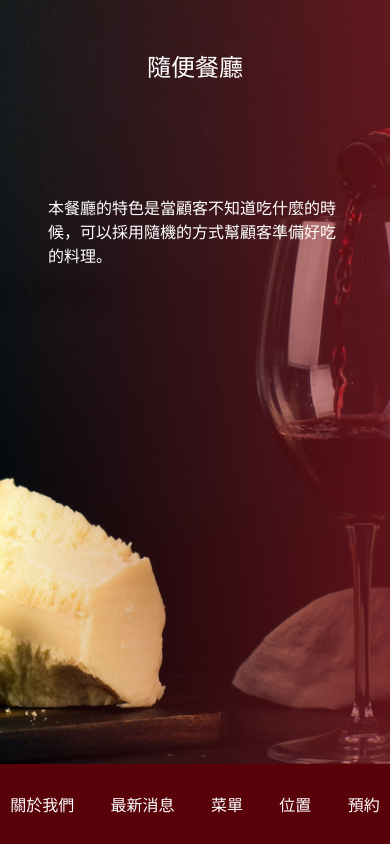
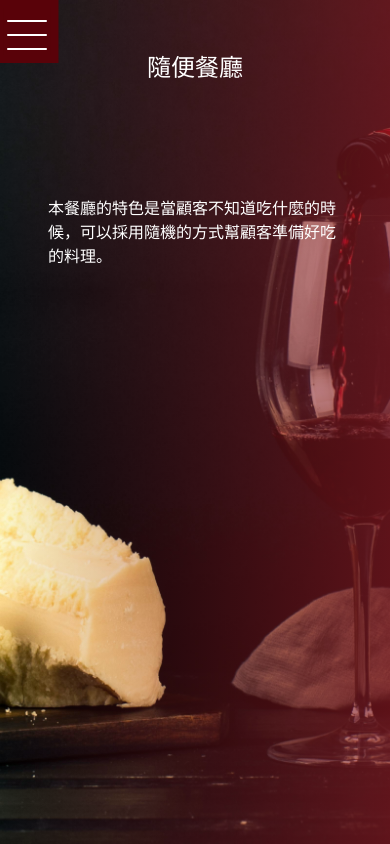
Before and after one commit to Ailafeka123/restaurantWeb, a Vue app: page / in a window 390 px wide. Shown: the top 844 px of the page. Built offline with nearby package versions, Linux system fonts and the light colour scheme.

Commit message:
修正menu選單 變成讀取時抓取螢幕寬度 來判斷要顯示手機板還是電腦版

```diff
--- a/src/assets/global.css
+++ b/src/assets/global.css
@@ -29,4 +29,5 @@ a{
 }
 ul li{
     list-style: none;
+    text-align: center;
 }
--- a/src/components/HeaderComponents/HeaderNavbar.vue
+++ b/src/components/HeaderComponents/HeaderNavbar.vue
@@ -1,26 +1,47 @@
 <script setup>
     import { ref, onMounted, watch } from 'vue';
-    //動態選單，可以收回
-    //抓取Y軸
+    //抓取要顯示手機還是電腦
+    let HeaderMenuSelect = ref("")
+    if(window.innerWidth > 768){
+        HeaderMenuSelect.value = "computer"
+    }else{
+        HeaderMenuSelect.value = "phone"
+    }
+    //動態選單
+    let headerClass = ref("")
+    //電腦版參數設定
+    //滾動位置紀錄
     let scrollY = ref(0);
-    let headerClass = ref("header")
-    //往上往下
+    //方向判定
     let Move = ref("down");
     //間隔開關
     let moveB = false;
-    onMounted(()=>{
-        moveB = true;
-    })
     //監聽滑動以及判斷往上往下
-    window.addEventListener("scroll",()=>{
+    const scrollDetest = () =>{
         if(scrollY.value < document.documentElement.scrollTop){
             Move.value = "down"
         }else{
             Move.value = "up"
         }
         scrollY.value = document.documentElement.scrollTop;
-    })
-    //根據狀態變化選單
+    }
+
+
+    //手機版餐數設定
+    //開關
+    let MenuOpen = ref(false);
+    const MenuOpenClick = ()=>{
+        MenuOpen.value = !MenuOpen.value;
+    }
+    //點擊選單讓選單收起
+    const MenuItemClick = ()=>{
+        MenuOpen.value = false;
+    }
+    onMounted(()=>{
+        if(HeaderMenuSelect.value === "computer"){
+            moveB = true;
+            window.addEventListener("scroll",scrollDetest)
+            headerClass.value = "header";
             watch(scrollY,()=>{
                 if(moveB){
                     if(scrollY > "80px" && Move.value === "down"){
@@ -34,6 +55,23 @@
                     },300)
                 }
             })
+        }else{
+            headerClass.value = "headerPhone headerPhoneClose"
+            watch(MenuOpen,()=>{
+                if(MenuOpen.value){
+                    headerClass.value = "headerPhone"
+                }else{
+                    headerClass.value = "headerPhone headerPhoneClose"
+                }
+            })
+        }
+    })
+
+
+
+
+    //根據狀態變化選單
+
     //點擊收回選單
     const CloseHeader = () =>{
         moveB = false;
@@ -46,10 +84,25 @@
 <template>
     <header :class="headerClass" >
         <nav class="nav">
-            <ul class="headerNav">
+            <ul class="headerNav" v-if="HeaderMenuSelect === `computer`">
                 <li><a  href="#">關於我們</a></li>
                 <li><a @click="CloseHeader" href="#News">最新消息</a></li>
                 <li><a @click="CloseHeader" href="#menuList">菜單</a></li>
+                <li>位置</li>
+                <li>預約</li>
+            </ul>
+
+            <ul class="headerNavPhone" v-else >
+                <li class="closePhoneMenu">
+                    <div @click="MenuOpenClick" class="ClosePhoneMunuButton">
+                        <span>—</span>
+                        <span>—</span>
+                        <span>—</span>
+                    </div>
+                </li>
+                <li><a href="#" @click="MenuItemClick">關於我們</a></li>
+                <li><a href="#News" @click="MenuItemClick">最新消息</a></li>
+                <li><a href="#menuList" @click="MenuItemClick">菜單</a></li>
                 <li>位置</li>
                 <li>預約</li>
             </ul>
@@ -71,32 +124,108 @@
         z-index: 999;
         transition: all 0.5s;
     }
-
     .header-close{
         transform: translateY(-100%);
-
     }
     .headerNav{
         display: flex;
         flex-direction: row;
         align-items: center;
         justify-content: center;
+        width: 100%;
+        height: 100%;
         gap: 1rem;
         transition: all 0.5s;
     }
-    @media (max-width:786px) {
-        .header{
+
+
+    .headerPhone{
+        display: flex;
+        flex-direction: column;
+        align-items: center;
+        justify-content: space-around;
         position: fixed;
-            flex-direction: column;
-            top: 100%;
+        top: 0;
         left: 0;
+        height: 100vh;
+        width: min(100vw,500px);
+        background-color: var(--header-color);
+        z-index: 999;
+        transition: all 0.5s;
+    }
+    .headerPhoneClose{
+        transform: translateX(-100%);
     }
     .nav{
         width: 100%;
+        height: 100%;
     }
-        .headerNav{
+    .headerNavPhone{
+        display: flex;
+        flex-direction: column;
+        align-items: center;
+        justify-content: start;
+        gap: 2rem;
+        height: 100%;
         width: 100%;
-            justify-content: space-around;
     }
+    .headerNavPhone li{
+        border: 4px solid black;
+        border-width: 0 0 4px 0;
+    }
+    .closePhoneMenu{
+        display: flex;
+        flex-direction: row;
+        align-items: center;
+        justify-content: end;
+        width: 100%;
+        padding: 0.5rem;
+        font-size: 10vw;
+        background-color: var(--header-color);
+        border-width: 0 !important;
+    }
+    .ClosePhoneMunuButton{
+        position: relative;
+        display: flex;
+        width: 12vw;
+        height:12vw;
+        background-color: var(--header-color);
+    }
+    .ClosePhoneMunuButton span{
+        position: absolute;
+        text-align: center;
+        width: 100%;
+        height: 100%;
+        transition: all 0.5s;
+    }
+    .ClosePhoneMunuButton:hover{
+        opacity: 0.5;
+    }
+    .ClosePhoneMunuButton span:nth-child(1){
+        top: 0;
+        transform: rotate(405deg);
+    }
+    .ClosePhoneMunuButton span:nth-child(2){
+        top: 0;
+        transform: rotate(-405deg);
+    }
+    .ClosePhoneMunuButton span:nth-child(3){
+        top: 0;
+        transform: rotate(-405deg);
+    }
+    .headerPhoneClose .ClosePhoneMunuButton span:nth-child(1){
+        transform: rotate(0);
+        top: 30%;
+    }
+    .headerPhoneClose .ClosePhoneMunuButton span:nth-child(2){
+        transform:  rotate(0);
+        top: 0;
+    }
+    .headerPhoneClose .ClosePhoneMunuButton span:nth-child(3){
+        transform:  rotate(0);
+        top: -30%;
+    }
+    .headerPhoneClose .closePhoneMenu{
+        transform: translateX(15vw);
     }
 </style>
--- a/src/components/MainComponent/MenuList.vue
+++ b/src/components/MainComponent/MenuList.vue
@@ -12,6 +12,6 @@
         align-items: center;
         justify-content: start;
         width: 100%;
-        height: 100vh;
+        height: min(1000px,100vh);
     }
 </style>
--- a/src/components/MainComponent/News.vue
+++ b/src/components/MainComponent/News.vue
@@ -41,7 +41,7 @@
 <style>
     .News{
         padding: 3rem;
-        height: 100vh;
+        height: min(1000px,100vh);
         width: 80%;
         overflow: hidden;
         display: flex;
--- a/src/components/MainComponent/Preview.vue
+++ b/src/components/MainComponent/Preview.vue
@@ -17,7 +17,7 @@
 .previewDiv{
     width: 100%;
     margin-top: var(--header-height);
-    height: max(500px,100vh);
+    height: min(1000px,100vh);
     background-size: cover;
     background-position:top;
     background-repeat: no-repeat;
```
Lines whose indentation alone changed are shown as unchanged.
